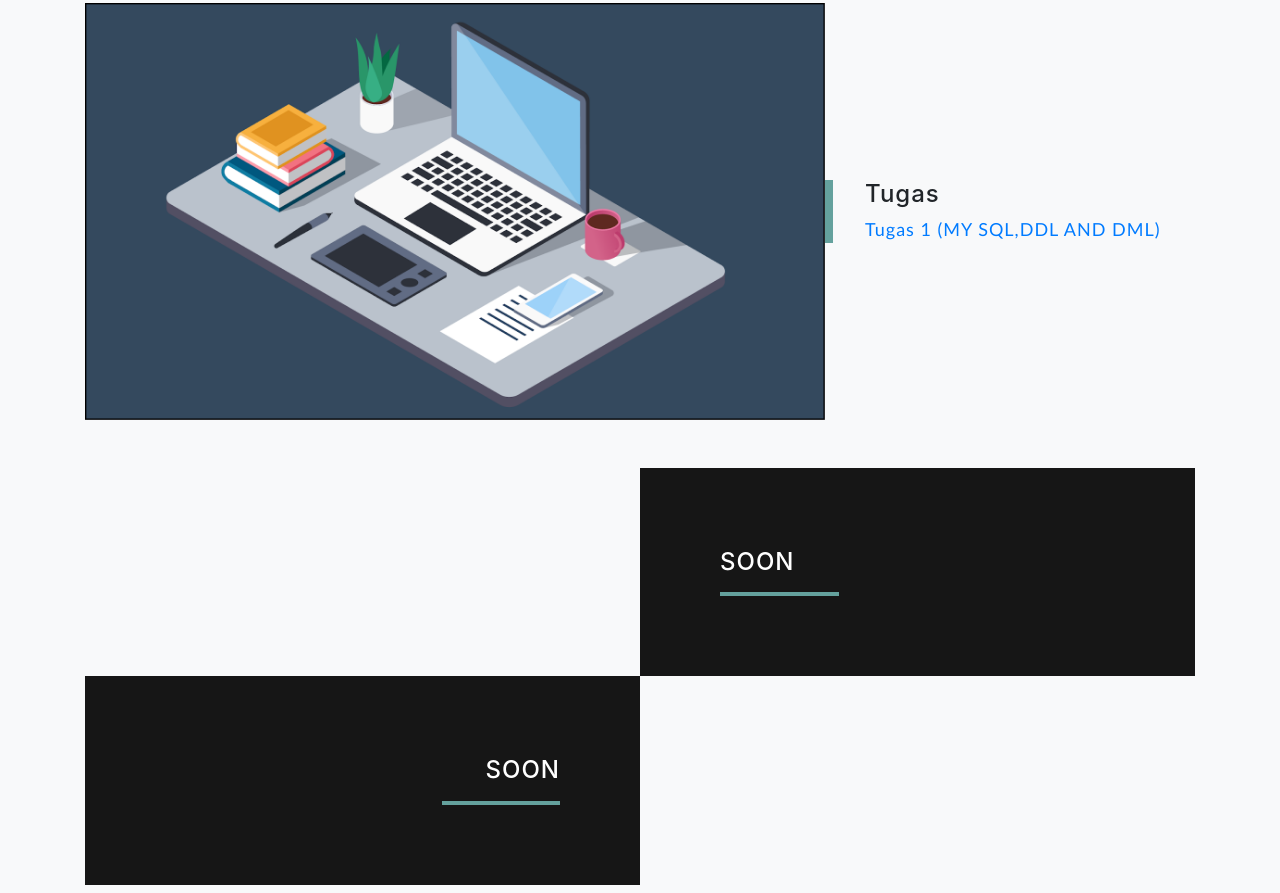
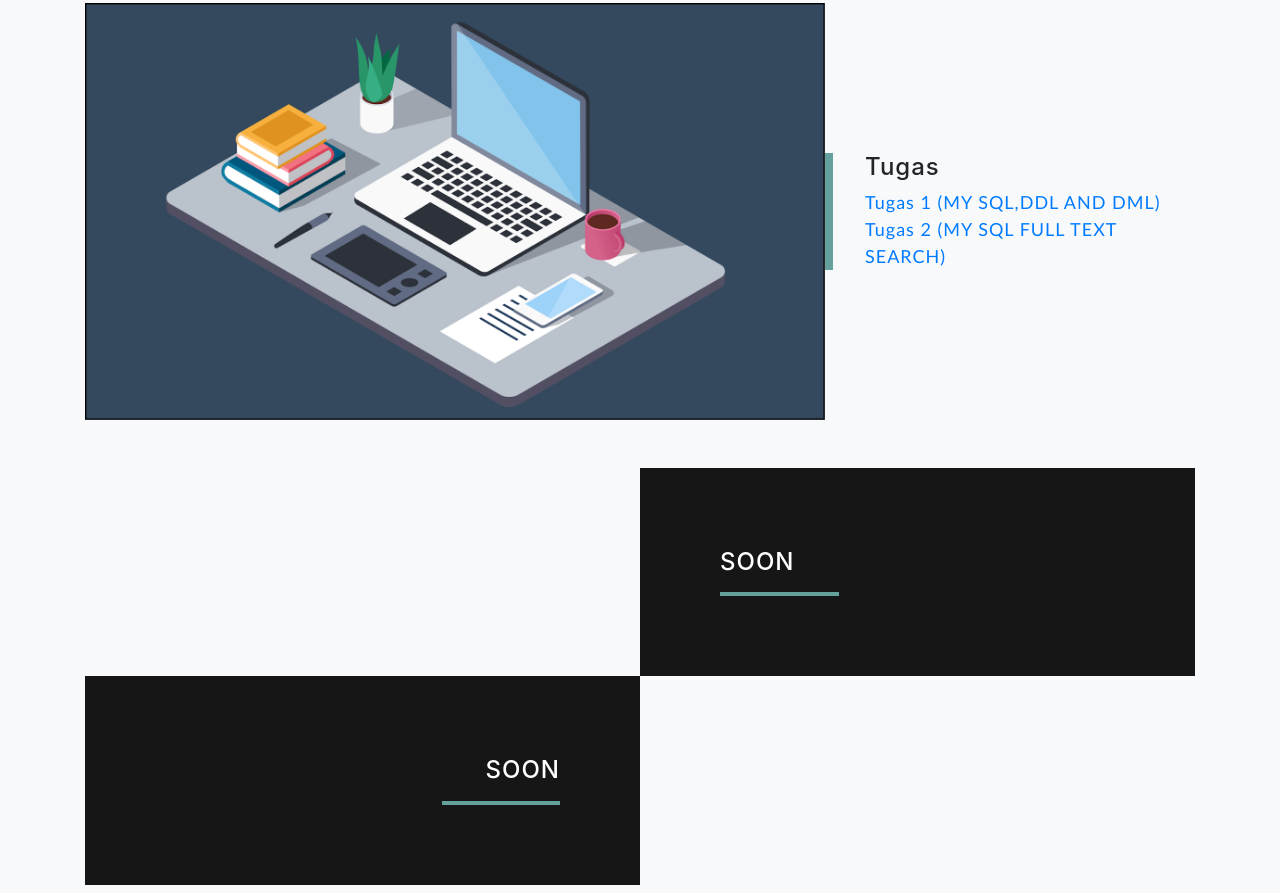
Before and after one commit to L200170006/L200170006.github.io, a website with bundled scripts: page database/index.html in a window 1280 px wide. Shown: the part 1307-2200 px from the top of the page. Built offline with nearby package versions, Linux system fonts and the light colour scheme.

Commit message:
Update index.html

```diff
--- a/database/index.html
+++ b/database/index.html
@@ -131,7 +131,8 @@ background-color: inherit;
           <div class="featured-text text-center text-lg-left">
             <h4>Tugas</h4>
             <p class="text-black-50 mb-0"><a href="mysql.html" target="_blank"><font size="4" face="calibri" color="">Tugas 1 (MY SQL,DDL AND DML)</font></p>
-          </div>
+          <p class="text-black-50 mb-0"><a href="mytext.html" target="_blank"><font size="4" face="calibri" color="">Tugas 2 (MY SQL FULL TEXT SEARCH)</font></p>
+		</div>
         </div>
       </div>
 
```
